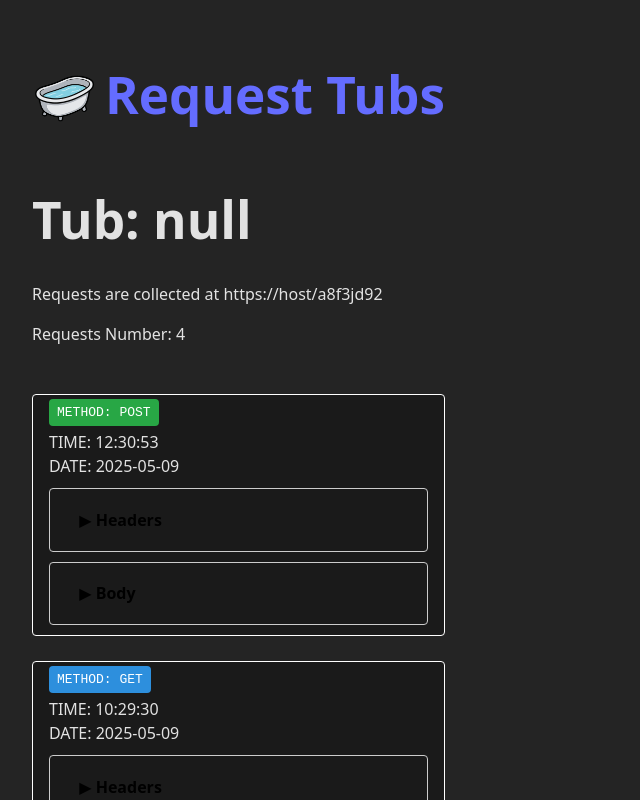
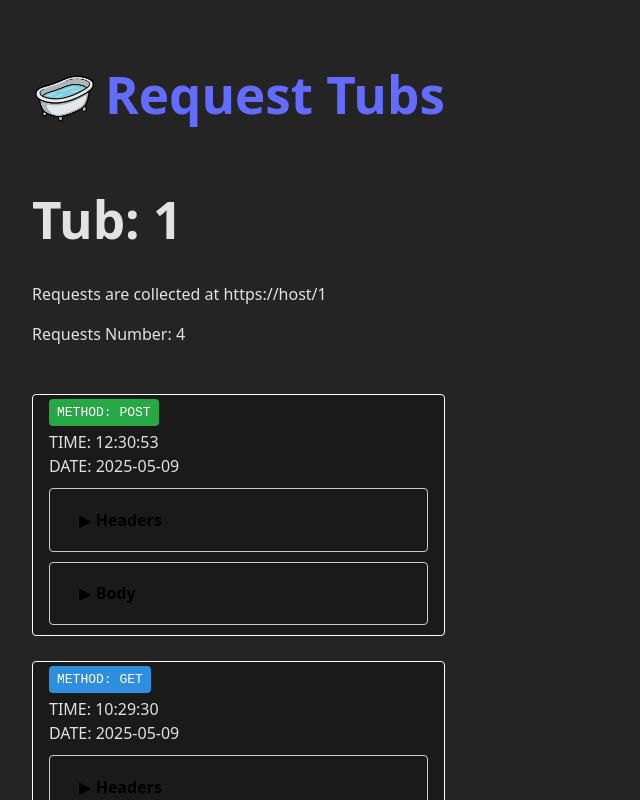
Before and after one commit to noahraynor/request-bin-aws, a React (Vite) app in the folder client/: page /tubs/1 in a window 1280 px wide. Shown: the top 800 px of the page, without its empty margins (0-640 px from the left). Built offline with nearby package versions, Linux system fonts and the light colour scheme.

Commit message:
removed currentTub state throughout because it is lost of page refresh. added variable in RequestHeader component to get encoded_id from the parameters.

```diff
--- a/client/src/App.tsx
+++ b/client/src/App.tsx
@@ -5,13 +5,11 @@ import Requests from './components/Requests'
 import './App.css'
 
 function App() {
-  const [currentTub, setCurrentTub] = useState(null)
-
   return (
     <Router>
       <Routes>
-        <Route path="/" element={<Home setCurrentTub={setCurrentTub}/>}/>
-        <Route path="/tubs/:encoded_id" element={<Requests currentTub={currentTub}/>}/>
+        <Route path="/" element={<Home />}/>
+        <Route path="/tubs/:encoded_id" element={<Requests />}/>
       </Routes>
     </Router>
   )
--- a/client/src/components/Home.tsx
+++ b/client/src/components/Home.tsx
@@ -13,21 +13,21 @@ function NewTub({onClick}) {
   )
 }
 
-function MyTubs({setCurrentTub, tubs}) {
+function MyTubs({tubs}) {
 
   return (
     <div className="myTubs">
       <h2>My Tubs</h2>
       <div>
         <ul className="duck-list" id="baskets">
-          {tubs.map(tub => <li key={tub.encoded_id} onClick={() => setCurrentTub(tub.encoded_id)}><Link to={`/tubs/${tub.encoded_id}`}>{tub.encoded_id}</Link></li>)}
+          {tubs.map(tub => <li key={tub.encoded_id} ><Link to={`/tubs/${tub.encoded_id}`}>{tub.encoded_id}</Link></li>)}
         </ul>
       </div>
     </div>
   )
 }
 
-export default function Home({setCurrentTub}) {
+export default function Home() {
   const [tubs, setTubs] = useState([])
 
   function handleClick(e) {
@@ -50,7 +50,7 @@ export default function Home({setCurrentTub}) {
     <>
       <PageHeader />
       <div className="homepage">
-        <MyTubs setCurrentTub={setCurrentTub} tubs={tubs}/>
+        <MyTubs tubs={tubs}/>
         <NewTub onClick={handleClick}/>
       </div>
     </>
--- a/client/src/components/Requests.tsx
+++ b/client/src/components/Requests.tsx
@@ -2,15 +2,16 @@ import requestsData from '../data/requests.json'
 import PageHeader from './PageHeader'
 import { useState } from 'react'
 import tubService from '../services/tubService'
+import { useParams } from 'react-router-dom'
 
-export default function Requests({currentTub}) {
+export default function Requests() {
   const requests = requestsData.requests
   // const requests = tubService.getRequest().then(requests => requests)
 
   return (
     <>
       <PageHeader />
-      <RequestHeader currentTub={currentTub}/>
+      <RequestHeader />
       {requests.map(request => <Request key={request.request_id} request={request}/>)}
     </>
   )
@@ -51,12 +52,12 @@ function Request({request}) {
   )
 }
 
-function RequestHeader({currentTub}) {
-  const encoded_id = requestsData.encoded_id
+function RequestHeader() {
+  const { encoded_id } = useParams()
   const requestsLength = requestsData.requests.length
   return (
     <div>
-      <h1>{`Tub: ${currentTub}`}</h1>
+      <h1>{`Tub: ${encoded_id}`}</h1>
       <p>Requests are collected at https://host/{encoded_id}</p>
       <span>Requests Number: {requestsLength}</span>
       <br></br>
```
